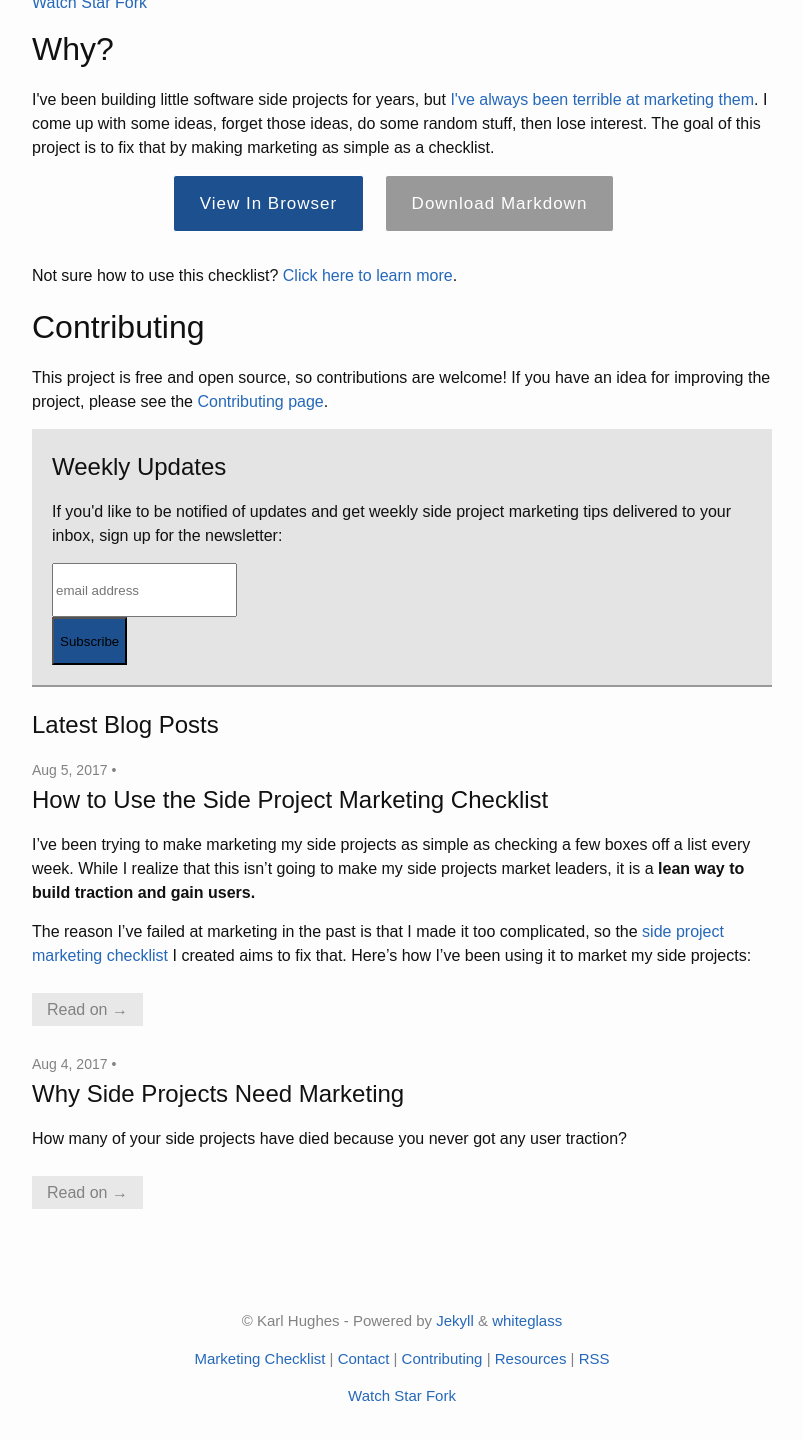
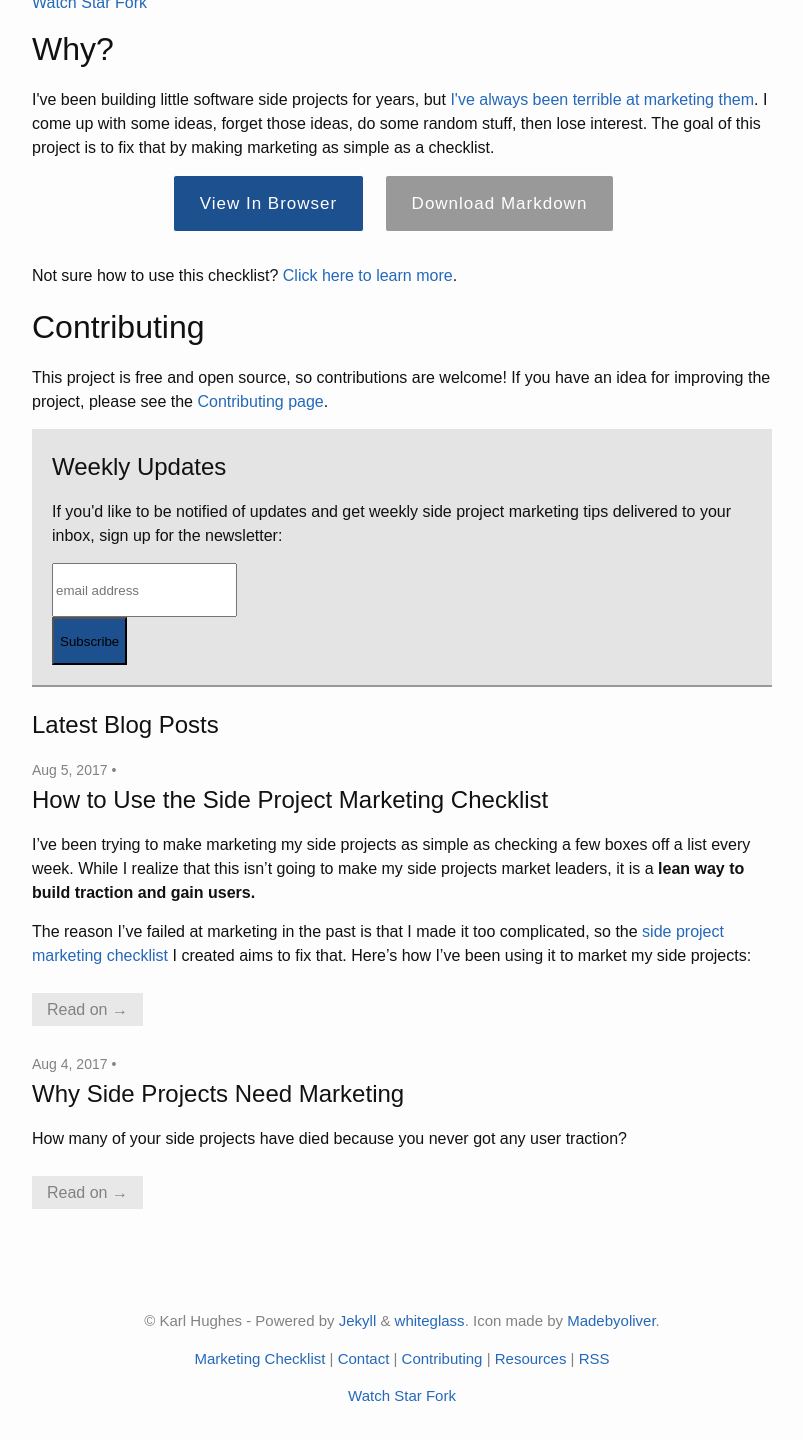
Before and after one commit to draftdev/startup-marketing-checklist, a Jekyll site: the page built from index.html, in a window 1280 px wide, cut to the strip 410-1863 px from the top of the page. Shown: the top 1440 px of the strip, without its empty margins (238-1041 px from the left). Built offline with Jekyll 4.4.1, drawn with Linux system fonts in a browser that asks for light colours; the list of posts is cut into pages by our own code; comment, search, counter and statistics services are not loaded.

Commit message:
Updating icon, homepage

```diff
--- a/_includes/footer_content.html
+++ b/_includes/footer_content.html
@@ -3,12 +3,12 @@
 {% assign feed_path = site.feed.path %}
 {% endif %}
 <p>
-  &copy; {{ site.author }} - Powered by <a href="https://jekyllrb.com">Jekyll</a> &amp; <a href="https://github.com/yous/whiteglass">whiteglass</a>
+  &copy; {{ site.author }} - Powered by <a href="https://jekyllrb.com">Jekyll</a> &amp; <a href="https://github.com/yous/whiteglass">whiteglass</a>. Icon made by <a href="https://www.flaticon.com/authors/madebyoliver" title="Madebyoliver">Madebyoliver</a>.
 </p>
 <p>
   <a href="/marketing-checklist">Marketing Checklist</a> |
   <a href="mailto:marketing@portablecto.com">Contact</a> |
-  <a href="/Contributing">Contributing</a> |
+  <a href="/contributing">Contributing</a> |
   <a href="/resources">Resources</a> |
   <a href="{{ feed_path | absolute_url }}">RSS</a>
 </p>
--- a/_includes/header.html
+++ b/_includes/header.html
@@ -2,7 +2,10 @@
 
   <div class="wrapper">
 
-    <a class="site-title" href="{{ "/" | relative_url }}">{{ site.title | escape }}</a>
+    <a class="site-title" href="{{ "/" | relative_url }}">
+      <img src="/assets/idea.png" style="width: 28px; height: auto; margin-top: -8px;">
+      {{ site.title | escape }}
+    </a>
 
     <nav class="site-nav">
       {% for link in site.data.navigation.main %}
```
Also changed, not shown: README.md, assets/idea.png (added), favicon.ico (added).
